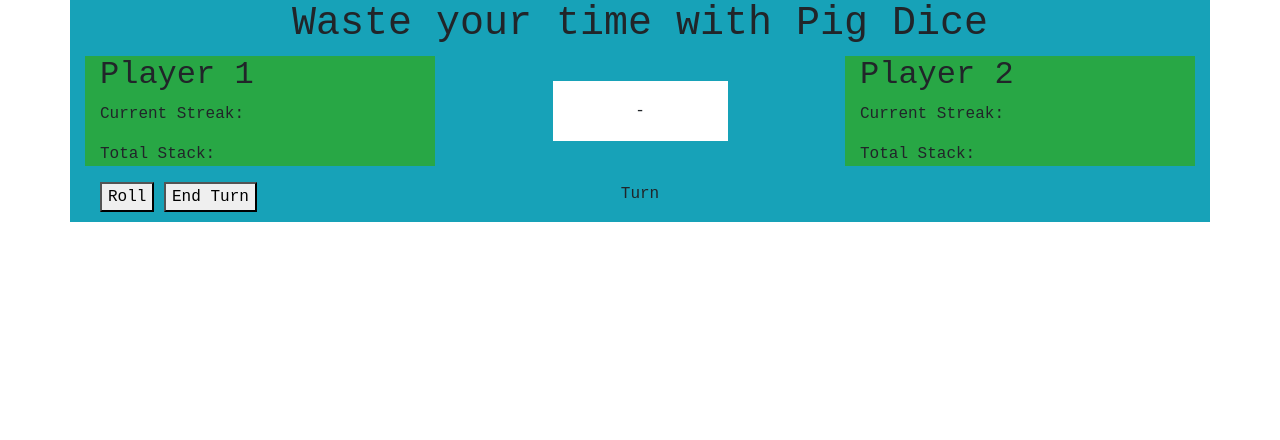
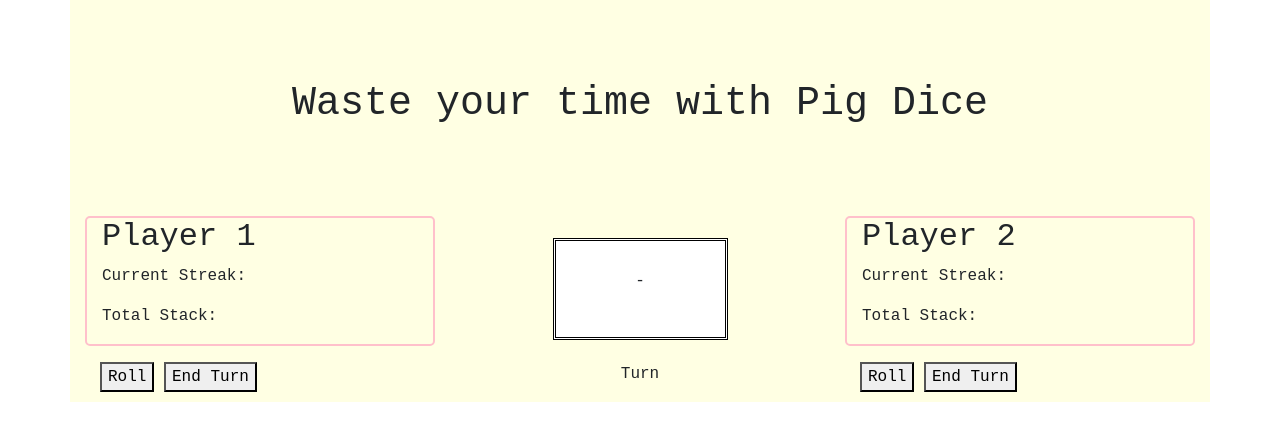
Before and after one commit to loewymalkov/pig-dice, a plain HTML site: page index.html in a window 1280 px wide. Drawn offline with nearby package versions, Linux system fonts and the light colour scheme.

Commit message:
add styling elements, add second set of buttons for player two (linked by class, so both do the same)

```diff
--- a/css/styles.css
+++ b/css/styles.css
@@ -8,22 +8,34 @@ body {
 
 #dice-box {
   background-color: white;
-  line-height: 60px;
+  line-height: 80px;
   text-align: center;
   margin: auto;
   width: 50%;
+  border-style: double;
+  border-color: black;
 }
 
-.player-info {
+.current-player-info {
   text-align: center;
+}
+
+.player-stats {
+  border: 2px solid pink;
+  border-radius: 5px;
+  margin-bottom: 1em;
 }
 
 h1 {
   text-align: center;
   font-family: monospace;
-  margin:
+  padding: 2em;
 }
 
 .middle-div {
   margin: auto;
 }
+
+.main-bg-color {
+  background-color: #ffffe3;
+}
--- a/index.html
+++ b/index.html
@@ -10,11 +10,11 @@
 </head>
 
 <body>
-  <div class="container bg-info">
+  <div class="container main-bg-color">
     <h1>Waste your time with Pig Dice</h1>
     <div class="row">
       <div class="col-md-4">
-        <div class="container bg-success" id="p1">
+        <div class="container player-stats" id="p1">
           <h2> Player 1 </h2>
           <p>Current Streak: <span id='player-1-current'></span></p>
           <p>Total Stack: <span id='player-1-total'></span></p>
@@ -27,7 +27,7 @@
 
       </div>
       <div class="col-md-4">
-        <div class="container bg-success" id="p2">
+        <div class="container player-stats" id="p2">
           <h2> Player 2 </h2>
           <p>Current Streak: <span id='player-2-current'></span></p>
           <p>Total Stack: <span id='player-2-total'></span></p>
@@ -37,12 +37,12 @@
     <div class="row">
       <div class="bottom-left col-md-4">
         <div class="container">
-          <button id="roll-dice" type="button">Roll</button>
-          <button id="end-turn" type="button">End Turn</button>
+          <button class="roll-dice" type="button">Roll</button>
+          <button class="end-turn" type="button">End Turn</button>
         </div>
       </div>
       <div class="bottom-middle col-md-4">
-        <div class="container player-info">
+        <div class="container current-player-info">
           <p><span id='current-player'></span> Turn</p>
           <div class="victory">
             <p><span id="display-winner"></span> won the game! </p>
@@ -50,7 +50,10 @@
         </div>
       </div>
       <div class="bottom-right col-md-4">
-
+        <div class="container">
+          <button class="roll-dice" type="button">Roll</button>
+          <button class="end-turn" type="button">End Turn</button>
+        </div>
       </div>
     </div>
 
--- a/js/scripts.js
+++ b/js/scripts.js
@@ -1,5 +1,4 @@
 // Dice
-
 var rollDice = function() {
   return Math.floor(Math.random() * 6) + 1;
 }
@@ -15,7 +14,6 @@ var displayPlayerFunction = function(turnNumber) {
   };
   return displayCurrentPlayer;
 };
-
 
 // /  Player constructor and prototypes
 function Player(playerName) {
@@ -46,11 +44,10 @@ Player.prototype.roll1 = function() {
 };
 
 Player.prototype.victory = function() {
-  if ((this.total + this.score) >= 50) {
+  if ((this.total + this.score) >= 100) {
     $('.victory').show();
   }
 };
-
 
 // ui logic
 var player1 = new Player("player1");
@@ -59,7 +56,7 @@ var player2 = new Player("player2");
 // front end ui
 $(document).ready(function() {
 
-  $("#roll-dice").click(function(event) {
+  $(".roll-dice").click(function(event) {
     event.preventDefault();
     var newRoll = rollDice();
     if (turnNumber % 2 !== 0) {
@@ -89,8 +86,7 @@ $(document).ready(function() {
     player2.displayTotal($("#player-2-current"), $("#player-2-total"));
   });
 
-
-  $("#end-turn").click(function(event) {
+  $(".end-turn").click(function(event) {
     event.preventDefault();
     $("#display-dice").text("-");
     if (turnNumber % 2 !== 0) {
```
Also changed, not shown: 1 other file.
